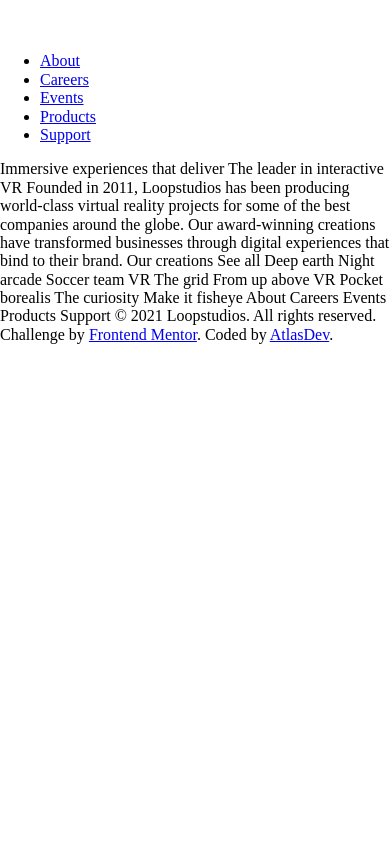
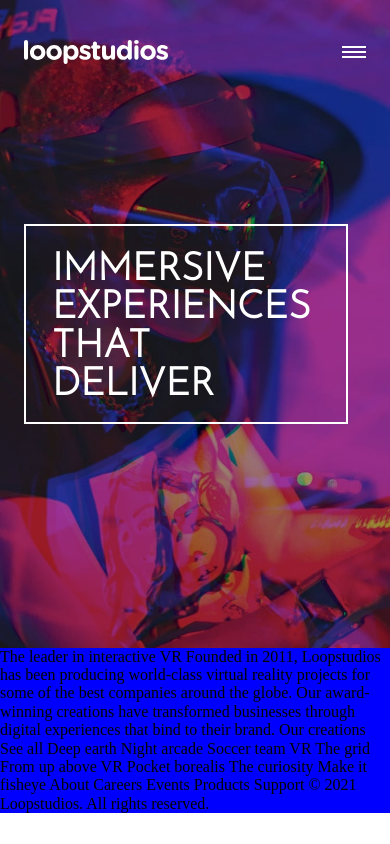
Before and after one commit to Atlas6174/loopstudios-landing-page-main, a plain HTML site: page index.html in a window 390 px wide. Drawn offline with Linux system fonts and the light colour scheme.

Commit message:
Header (logo and navbar), and Hero-section. There is some animations to fix in the navbar

```diff
--- a/index.html
+++ b/index.html
@@ -18,9 +18,11 @@
 
 </head>
 <body>
+
+  <div class="header-wrapper">
     <header class="header">
       <div class="logo-wrapper">
-      <img src="./images/logo.svg" alt="logo">
+	<img class="logo" src="./images/logo.svg" alt="logo">
       </div>
 
       <div class="menu-btn">
@@ -47,10 +49,20 @@
 	</ul>
       </nav>
     </header>
+  </div>
 
+  <main class="main">
 
+    <section class="hero-section">
+      <div class="container">
 
-  Immersive experiences that deliver
+	<div class="title-wrapper">
+	  <h1 class="title">Immersive experiences that deliver</h1>
+	</div>
+
+      </div>
+    </section>
+
 
     The leader in interactive VR
 
@@ -79,10 +91,14 @@
     Support
 
     © 2021 Loopstudios. All rights reserved.
+  </main>
 
   <div class="attribution">
     Challenge by <a href="https://www.frontendmentor.io?ref=challenge" target="_blank">Frontend Mentor</a>.
     Coded by <a href="#">AtlasDev</a>.
   </div>
+
+  <script src="./js/main.js"></script>
+
 </body>
 </html>
--- a/js/main.js
+++ b/js/main.js
@@ -0,0 +1,21 @@
+const menuBtn = document.querySelector(".menu-btn");
+const menuBtnBrg = document.querySelector(".menu-btn_brg");
+const navbar = document.querySelector(".navbar");
+
+let open = false;
+
+menuBtn.addEventListener('click', toggle);
+
+function toggle() {
+  if (!open) {
+    menuBtnBrg.classList.add("open");
+    navbar.classList.add("open");
+
+    open = true;
+  } else {
+    menuBtnBrg.classList.remove("open");
+    navbar.classList.remove("open");
+
+    open = false;
+  }
+}
--- a/scss/_generals.scss
+++ b/scss/_generals.scss
@@ -25,3 +25,18 @@ li, ol, ul, a {
   list-style: none;
   text-decoration: none;
 }
+
+.container {
+  max-width: 69.625rem;
+  margin: 0 1.5rem;
+}
+
+section {
+  display: flex;
+  justify-content: center;
+}
+
+/* AUXILIAR */
+.main {
+  background: blue;
+}
--- a/scss/_header.scss
+++ b/scss/_header.scss
@@ -0,0 +1,183 @@
+.header-wrapper {
+  position: fixed;
+  display: flex;
+  top: 4rem;
+  height: auto;
+  width: 100vw;
+  padding: 0 1.5rem;
+  justify-content: center;
+}
+
+.header {
+  display: inline-flex;
+  height: 2rem;
+  max-width: 69.625rem;
+  width: 100%;
+
+  justify-content: space-between;
+
+  .logo-wrapper {
+    height: 100%;
+
+    .logo {
+      height: 100%;
+    }
+  }
+
+  .menu-btn {
+    display: none;
+  }
+
+  .navbar {
+    .menu {
+      display: inline-flex;
+      height: 100%;
+      width: 24rem;
+      justify-content: space-between;
+
+      @include typ("Alata", .95rem, 400, $white);
+
+      &-item {
+	position: relative;
+	display: flex;
+	cursor: pointer;
+	align-items: center;
+
+	// &:hover {
+	//   border-top: 2px solid transparent;
+	//   border-bottom: 2px solid $white;
+	// }
+
+	// Defining the underline from the nav
+	&:hover::before {
+	  display: block;
+	  position: absolute;
+	  top: 2rem;
+	  left: 50%;
+	  content: '';
+	  height: 2px;
+	  width: 1.5rem;
+	  background: $white;
+	  transform: translateX(-50%);
+	}
+      }
+    }
+  }
+}
+
+/********************
+ ****** MOBILE ******
+ ********************/
+@media(max-width: 800px) {
+  .header-wrapper {
+    top: 2.5rem;
+  }
+  .header {
+    height: 1.5rem;
+
+    .logo-wrapper {
+      z-index: 2;
+    }
+
+    // Button burger container
+    .menu-btn {
+      display: flex;
+      z-index: 2;
+      cursor: pointer;
+      height: 100%;
+      width: 1.5rem;
+      align-items: center;
+
+      // Burger button closed state
+      &_brg {
+	position: relative;
+	width: 1.5rem;
+	height: 2px;
+	background: $white;
+	@include transition;
+
+	&::before {
+	  position: absolute;
+	  top: -5px;
+	  content: "";
+	  width: 1.5rem;
+	  height: 2px;
+	  background: $white;
+	  @include transition;
+	}
+
+	&::after {
+	  position: absolute;
+	  top: 5px;
+	  content: "";
+	  width: 1.5rem;
+	  height: 2px;
+	  background: $white;
+	  @include transition;
+	}
+      }
+
+      // Burger button open state
+      .open {
+	background: transparent;
+	transform: rotate(360deg);
+	@include transition;
+
+	&::before {
+	  top: 0;
+	  transform: rotate(315deg);
+	  @include transition;
+	}
+
+	&::after {
+	  top: 0;
+	  transform: rotate(-315deg);
+	  @include transition;
+	}
+      }
+    }
+
+    // Navbar closed state (TO FIX);
+    .navbar {
+      position: fixed;
+      top: 0;
+      left: 0;
+      z-index: 1;
+      height: 100vh;
+      width: 100vw;
+      background: $black;
+
+      // to fix
+      opacity: 0;
+      display: none;
+      @include transition;
+
+      // Items structure (flex direction, spacing, fonts, etc...)
+      .menu {
+	padding: 4.5rem 1.5rem;
+	flex-flow: column wrap;
+	justify-content: center;
+
+	&-item {
+	  margin-top: 1rem;
+	  margin-right: 2rem;
+
+	  text-transform: uppercase;
+	  @include typ('Josefin Sans', 1.5rem, 400, $white);
+	}
+      }
+
+      // Navbar open state (TO FIX)
+      &.open {
+	display: block;
+	opacity: 1;
+	// to fix
+	animation: open .75s ease-in-out forwards;
+
+	.menu-item {
+	  transform: translateX(0);
+	}
+      }
+    }
+  }
+}
--- a/scss/_hero.scss
+++ b/scss/_hero.scss
@@ -0,0 +1,39 @@
+/*********************
+ ****** DESKTOP ******
+ *********************/
+.hero-section {
+  padding-top: 14rem;
+  padding-bottom: 9rem;
+  background-image: url(../images/desktop/image-hero.jpg);
+  background-repeat: no-repeat;
+  background-size: cover;
+  background-position: center top;
+
+  .title-wrapper {
+    border: 2px solid $white;
+    width: 55%;
+    min-width: 36.75rem;
+    padding: 2.625rem 3rem 1.5rem;
+
+    text-transform: uppercase;
+    line-height: 1;
+    @include typ('Josefin Sans', 2rem, 300, $white);
+  }
+}
+
+/********************
+ ****** MOBILE ******
+ ********************/
+@media(max-width: 600px) {
+  .hero-section {
+    padding-bottom: 14rem;
+    background-image: url(../images/mobile/image-hero.jpg);
+
+    .title-wrapper {
+      min-width: 20.25rem;
+      padding: 1.625rem 1.625rem 1rem;
+
+      font-size: 1.2rem;
+    }
+  }
+}
--- a/scss/_variables.scss
+++ b/scss/_variables.scss
@@ -19,3 +19,39 @@ $v_d_gray: hsl(0, 0%, 41%);
   font-weight: $weight;
   color: $color;
 }
+
+/************************
+ ****** Animations ******
+ ************************/
+@mixin transition() {
+  transition: all 0.75s ease-in-out;
+}
+
+@keyframes open {
+  from {
+    display: none;
+    opacity: 0;
+  }
+  1% {
+    display: block;
+    opacity: 0;
+  }
+  to {
+    opacity: 1;
+  }
+}
+
+@keyframes close {
+  from {
+    display: block;
+    opacity: 1;
+  }
+  99% {
+    display: block;
+    opacity: 0;
+  }
+  to {
+    display: none;
+    opacity: 0;
+  }
+}
--- a/scss/main.scss
+++ b/scss/main.scss
@@ -6,6 +6,7 @@
 
 
 .attribution {
+  display: none;
   position: absolute;
   bottom: 0;
   left: 0;
```
Also changed, not shown: css/main.css, 1 other file. Lines whose indentation alone changed are shown as unchanged.
